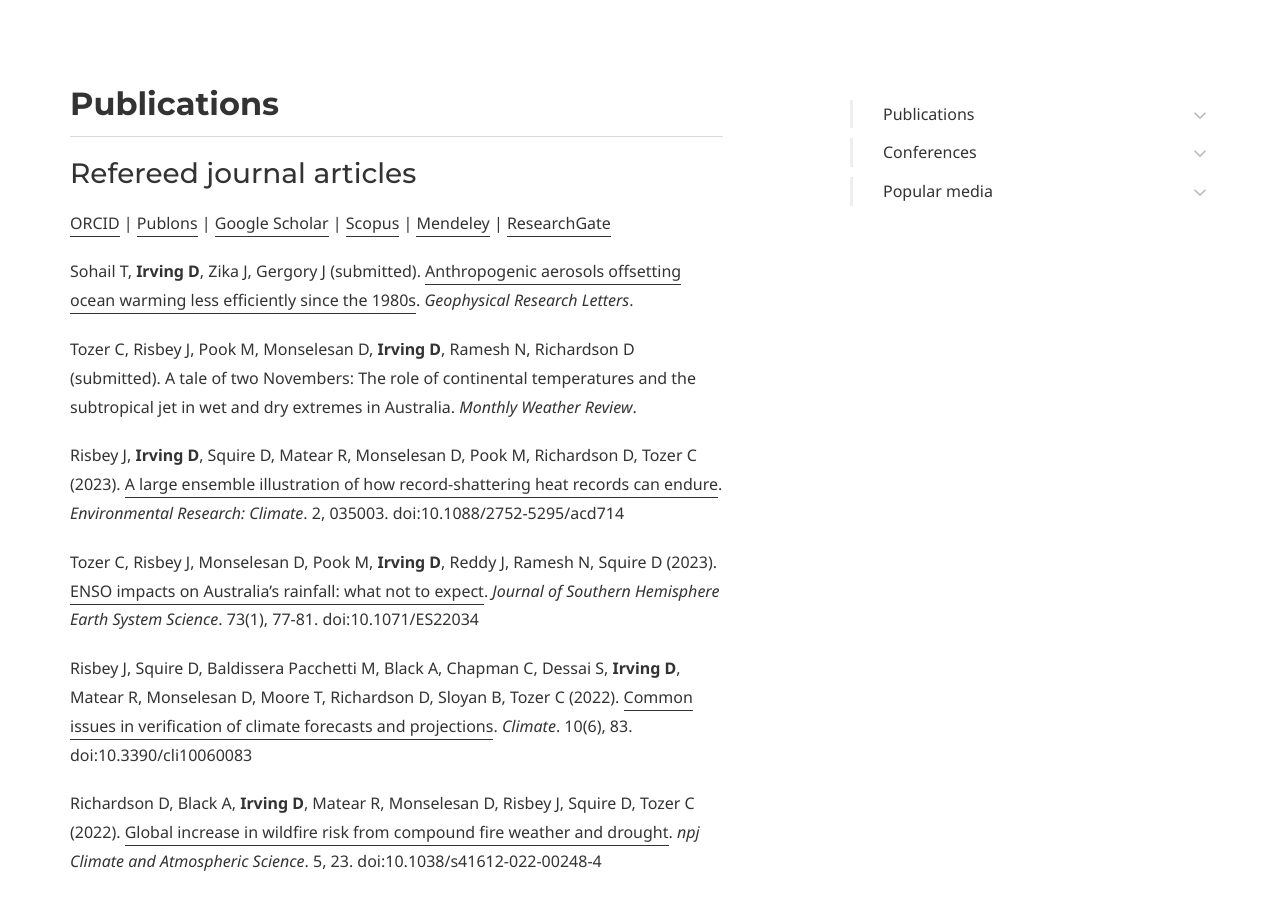
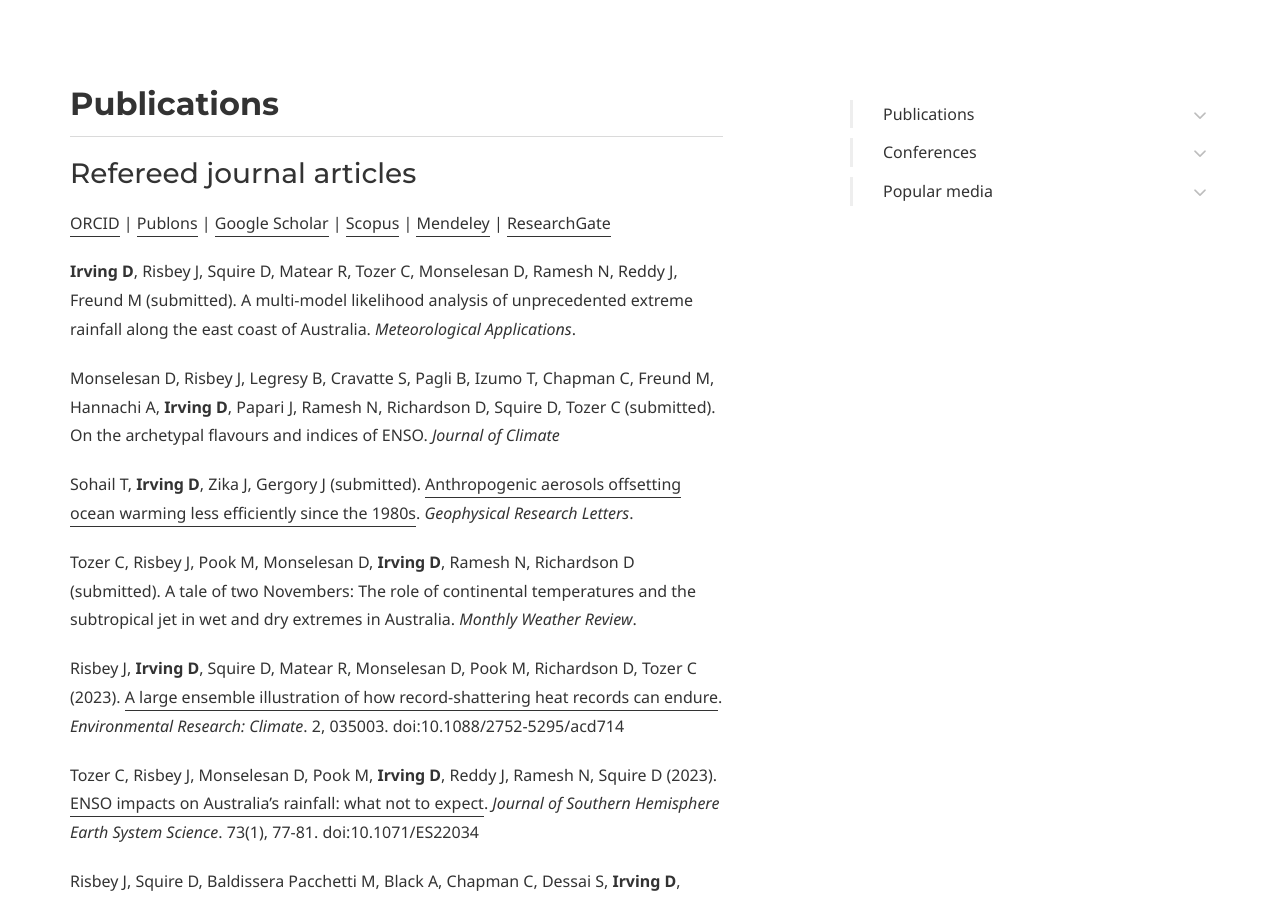
Before and after one commit to DamienIrving/damienirving.github.io, a Jekyll site: the page built from publications.md, in a window 1280 px wide and 900 px high, scrolled down 614 px. Built offline with Jekyll 4.4.1, drawn with Linux system fonts in a browser that asks for light colours; some web fonts are replaced.

Commit message:
Update publications.md

```diff
--- a/publications.md
+++ b/publications.md
@@ -27,6 +27,10 @@ page_nav:
 [Publons](https://publons.com/researcher/1172495/damien-irving/) | [Google Scholar](https://scholar.google.com/citations?user=Vo2Du7sAAAAJ&hl=en&oi=sra) | [Scopus](https://www.scopus.com/authid/detail.uri?authorId=36634371000) |
 [Mendeley](https://www.mendeley.com/profiles/damien-irving/) |
 [ResearchGate](https://www.researchgate.net/profile/Damien_Irving)
+
+**Irving D**, Risbey J, Squire D, Matear R, Tozer C, Monselesan D, Ramesh N, Reddy J, Freund M (submitted). A multi-model likelihood analysis of unprecedented extreme rainfall along the east coast of Australia. *Meteorological Applications*.
+
+Monselesan D, Risbey J, Legresy B, Cravatte S, Pagli B, Izumo T, Chapman C, Freund M, Hannachi A, **Irving D**, Papari J, Ramesh N, Richardson D, Squire D, Tozer C (submitted). On the archetypal flavours and indices of ENSO. *Journal of Climate*
 
 Sohail T, **Irving D**, Zika J, Gergory J (submitted). [Anthropogenic aerosols offsetting ocean warming less efficiently since the 1980s](https://doi.org/10.22541/essoar.168987142.28631718/v1). *Geophysical Research Letters*.
 
```
